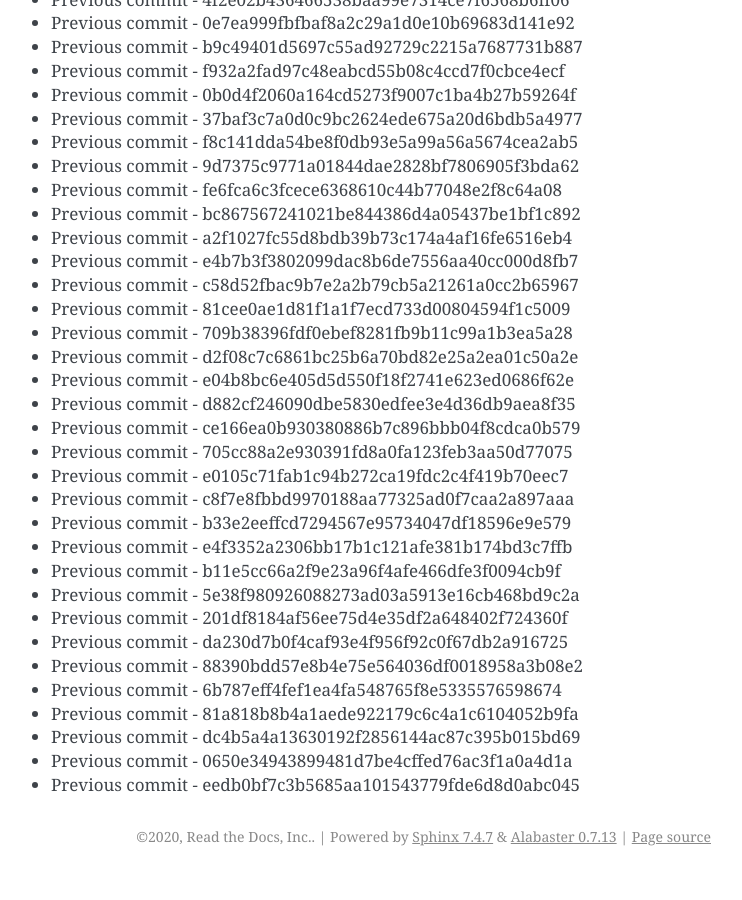
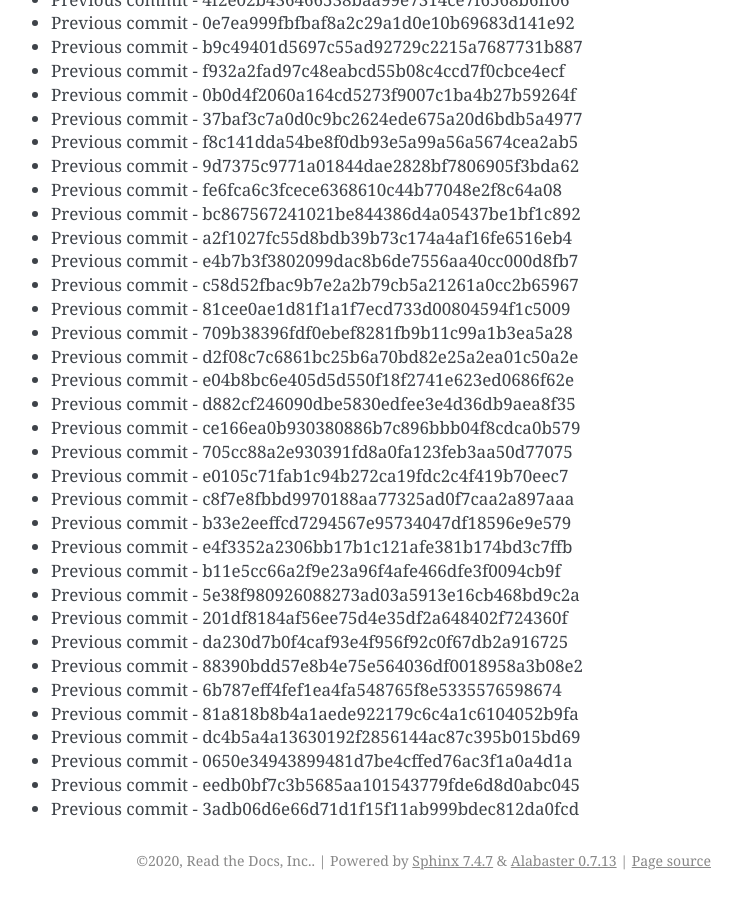
Before and after one commit to readthedocs/rtd-git-stresstest, a Sphinx documentation site: the page built from docs/updates.rst, in a window 1280 px wide and 900 px high, scrolled down 84754 px. Shown: the whole window, without its empty margins (399-1141 px from the left). Built offline with Sphinx 7.4.7, drawn with Linux system fonts in a browser that asks for light colours; before the commit the page ends 85630 px from its top, so only the background shows below that.

Commit message:
Generating commit from previous: 3adb06d6e66d71d1f15f11ab999bdec812da0fcd

```diff
--- a/docs/updates.rst
+++ b/docs/updates.rst
@@ -3593,3 +3593,4 @@ It can be tested for any performance characteristics.
 * Previous commit - dc4b5a4a13630192f2856144ac87c395b015bd69
 * Previous commit - 0650e34943899481d7be4cffed76ac3f1a0a4d1a
 * Previous commit - eedb0bf7c3b5685aa101543779fde6d8d0abc045
+* Previous commit - 3adb06d6e66d71d1f15f11ab999bdec812da0fcd
```
